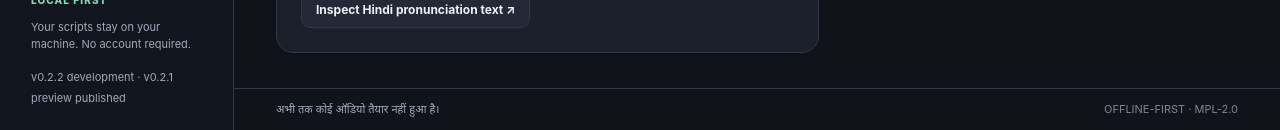
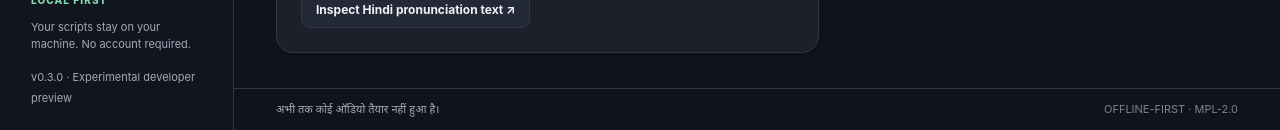
Before and after one commit to sanskarIN/KathaSvara, a React (Vite) app in the folder apps/desktop/: page / in a window 1280 px wide. Shown: the part 879-1009 px from the top of the page. Built offline with nearby package versions, Linux system fonts and the light colour scheme.

Commit message:
fix(ui): display synchronized v0.3.0 experimental build label

```diff
--- a/apps/desktop/src/App.tsx
+++ b/apps/desktop/src/App.tsx
@@ -363,7 +363,7 @@ export default function App() {
         <div className="sidebar-bottom">
           <span className="side-tag">LOCAL FIRST</span>
           <p>Your scripts stay on your machine. No account required.</p>
-          <small>v0.2.2 development · v0.2.1 preview published</small>
+          <small>v0.3.0 · Experimental developer preview</small>
         </div>
       </aside>
 
```
